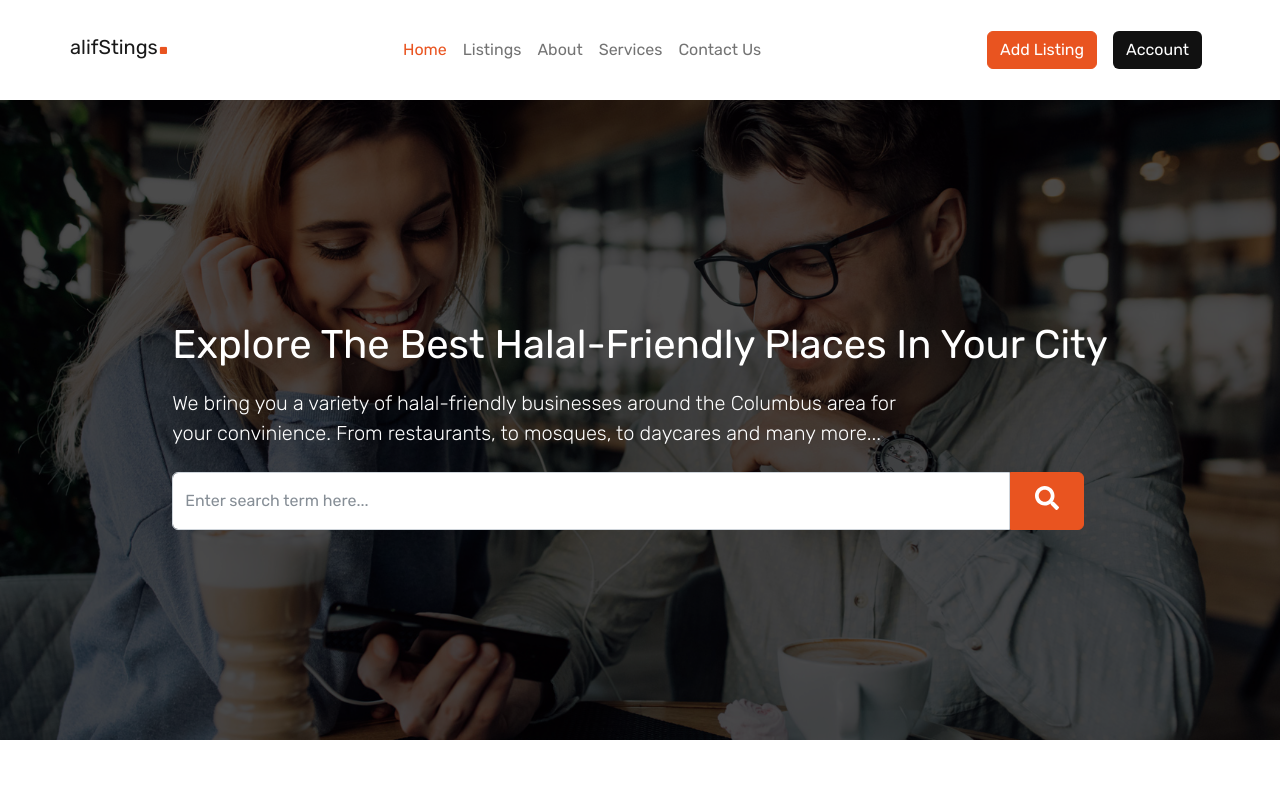
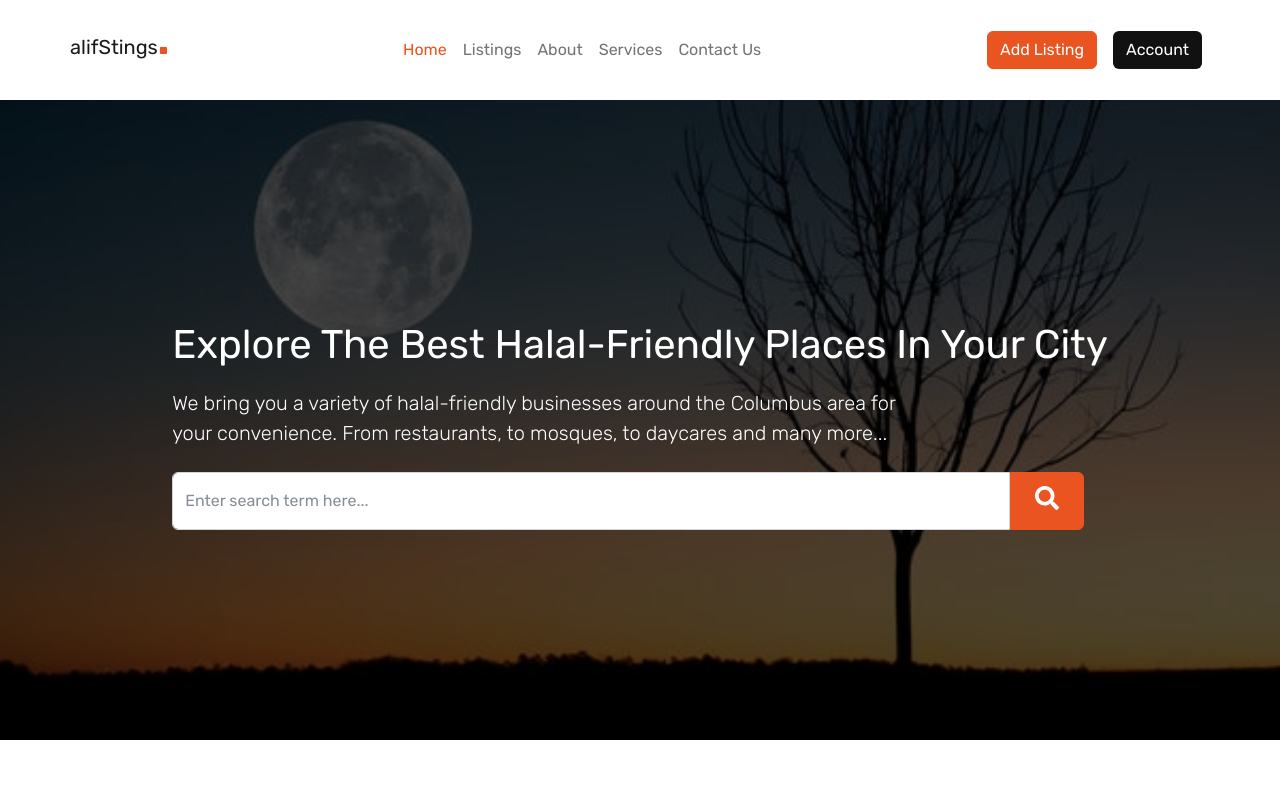
Before and after one commit to abdinaa17/alifStings, a React (Vite) app: page / in a window 1280 px wide. Shown: the top 800 px of the page. Built offline with nearby package versions, Linux system fonts and the light colour scheme; no server answers; the database is empty.

Commit message:
Removed typo from the hero section & added new bg.

```diff
--- a/src/components/Hero/Hero.css
+++ b/src/components/Hero/Hero.css
@@ -1,5 +1,5 @@
 .hero {
-  background: url("../../assets/images/herobg.jpeg");
+  background: url("../../assets/images/herobgimg.jpeg");
   background-position: center center;
   background-repeat: no-repeat;
   background-size: cover;
--- a/src/components/Hero/Hero.jsx
+++ b/src/components/Hero/Hero.jsx
@@ -24,7 +24,7 @@ const Hero = () => {
         </h1>
         <p className="lead">
           We bring you a variety of halal-friendly businesses around the
-          Columbus area for your convinience. From restaurants, to mosques, to
+          Columbus area for your convenience. From restaurants, to mosques, to
           daycares and many more...
         </p>
         <Form onSubmit={handleSearch} className="d-flex pe-4 mt-4">
```
Also changed, not shown: src/assets/images/herobgimg.jpeg (added).
